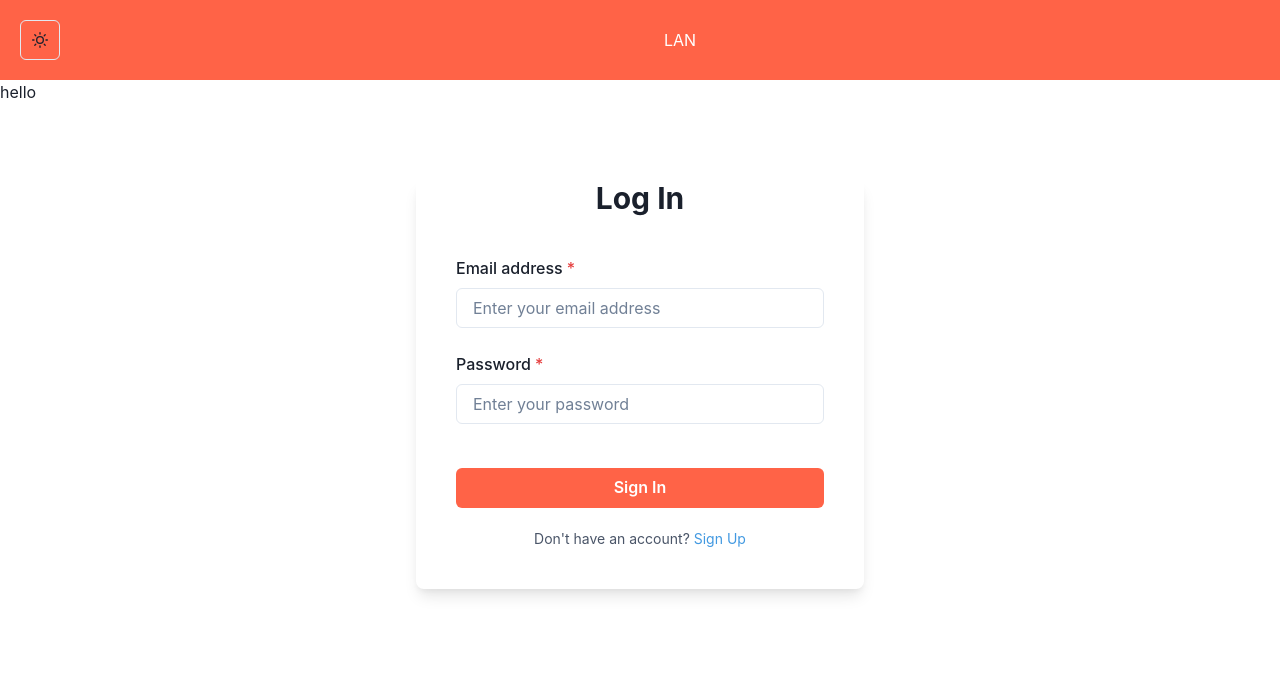
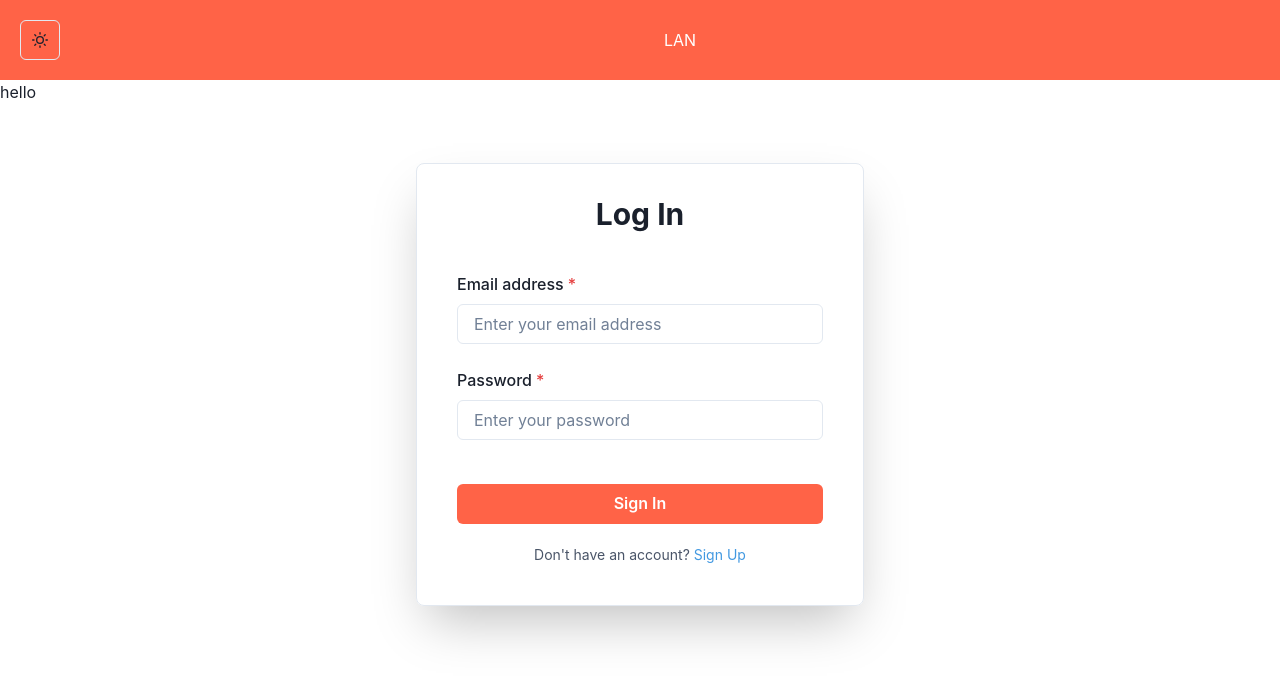
Before and after one commit to rmit-fwp-s2-2022/Agile_Loop_Now-React, a React (Create React App) app: page /login in a window 1280 px wide. Shown: the top 680 px of the page. Built offline with nearby package versions, Linux system fonts and the light colour scheme.

Commit message:
Completed login page layout

```diff
--- a/src/pages/Login.js
+++ b/src/pages/Login.js
@@ -22,11 +22,11 @@ function Login() {
         <Header/>
 
         <Center minH={'70vh'}>
-            <Container maxW='md' boxShadow={'lg'} rounded={'lg'}>
-                <Box align={'center'}>
+            <Container maxW='md' boxShadow={'2xl'} rounded={'lg'} borderWidth={1}>
+                <Box align={'center'} pt={8}>
                     <Heading fontSize={'3xl'}>Log In</Heading>
                 </Box>
-
+                <form>
                 <Stack spacing={6} py={10} px={6}>
                     <FormControl isRequired>
                         <FormLabel>Email address</FormLabel>
@@ -39,7 +39,7 @@ function Login() {
                     </FormControl>
 
                     <Box pt={5}>
-                    <Button bg={'tomato'} color={'white'} _hover={{bg: 'red.500'}} minW={'100%'} >
+                    <Button type='submit' bg={'tomato'} color={'white'} _hover={{bg: 'red.500'}} minW={'100%'}>
                         Sign In
                     </Button>
 
@@ -48,6 +48,7 @@ function Login() {
                     </Text>
                     </Box>
                 </Stack>
+                </form>
             </Container>
         </Center>
     </Box>
```
